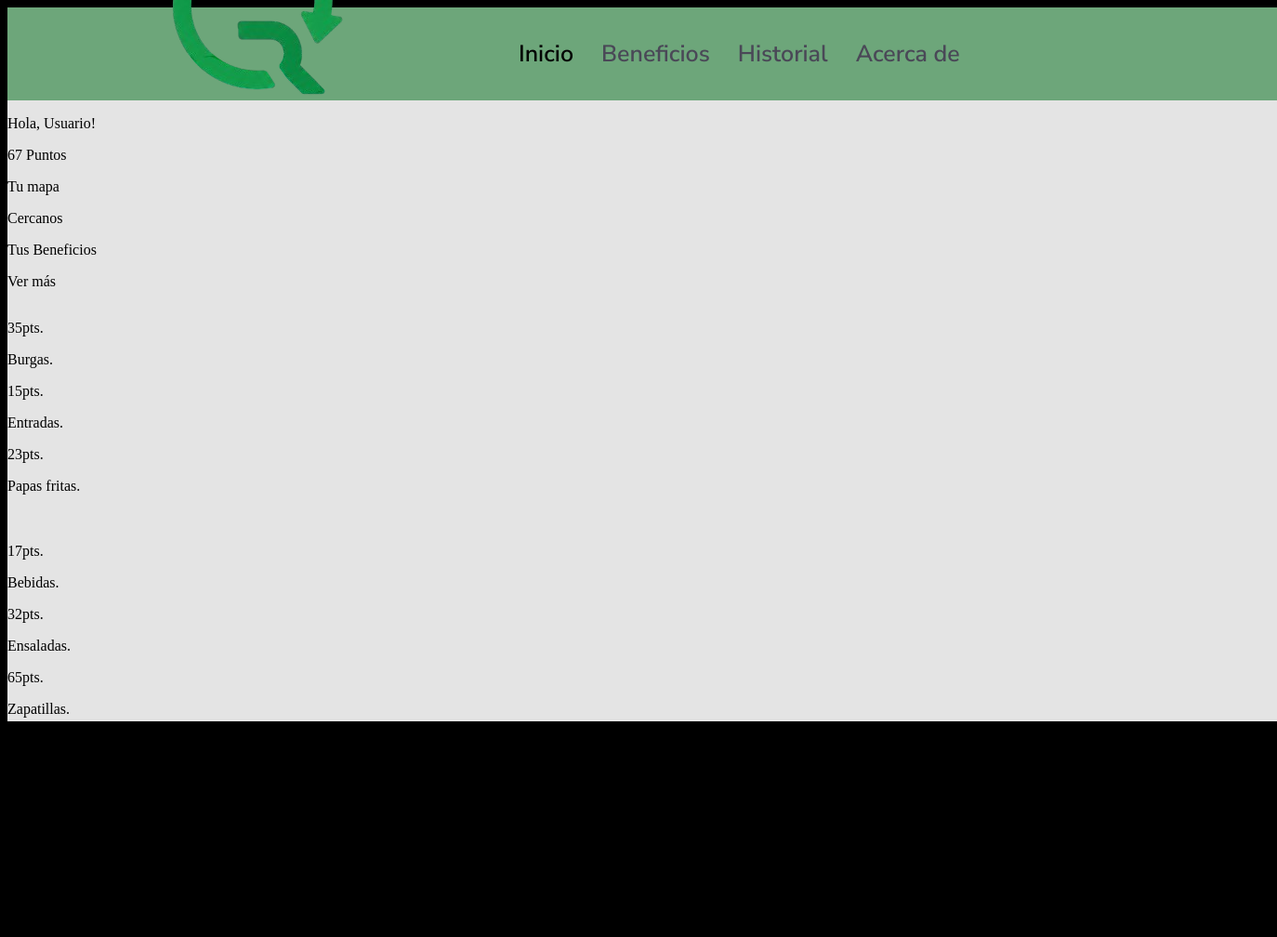
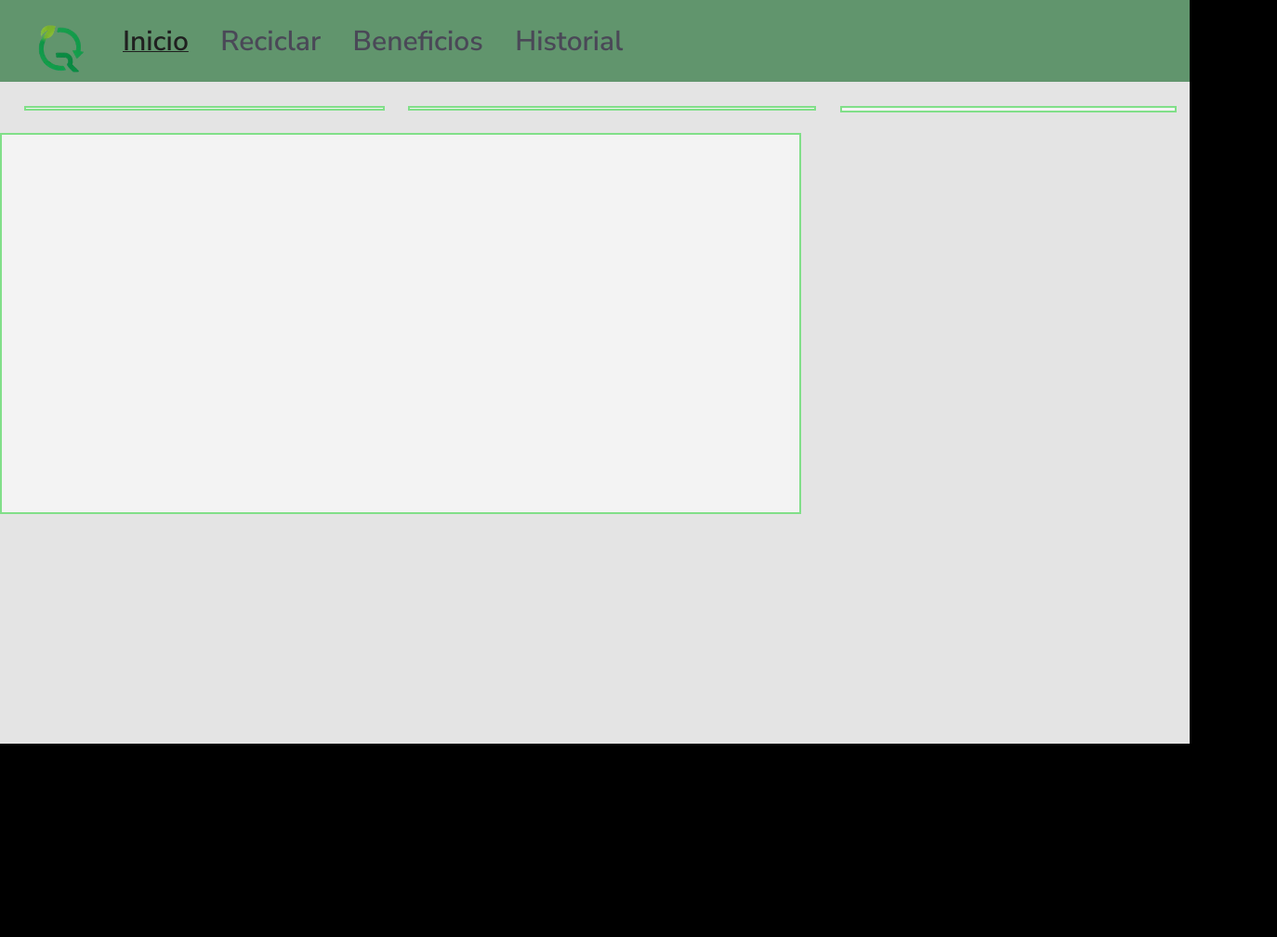
Before and after one commit to ramamai2011/Re-CiclaMe, a plain HTML site: page wiresegundaprincipal.html in a window 1280 px wide. Shown: the whole page at 93% size, 1374 px wide, since content can reach past the window. After the commit the page ends 800 px from the top, so only its background shows below. Drawn offline with Linux system fonts and the light colour scheme.

Commit message:
wireprinci

```diff
--- a/wiresegundaprincipal.css
+++ b/wiresegundaprincipal.css
@@ -1,96 +1,80 @@
 body{
-    background-color: #000;}
-    .cuadradosbene{
-    display: flex;
-    gap: 20px;
-    flex-direction: column;
-    }
+    background-color: #000;
+   height: 100vh;
+margin: 0;}
  .logo{
-    height: 100%;
+    height: 150%;
     aspect-ratio: 1/1;
     }
-
-
-    .rectanguloar{
-    width: 1366px;
-    height: 100px;
-    background-color:  #6DA67A;
-    align-items: center;
+    .arribadeltodo{
+   height: 11%;
+   width: 100%;
+   background-color: #6DA67AE5;
    display: flex;
-    padding: 0 20px;
-    justify-content: space-between;
-    box-sizing: border-box;
-    padding: 20px;
     }
-    .rectanguloaba{
-    width: 1366px;
-    height: 668px;
-    top: 90px;
-    opacity: 1;
+   .contenedorabajo{
+   width: 100%;
+   height: 89%;
    background-color: #E4E4E4;
    display: flex;
    flex-direction: column;
    }
-    .arriba{
+   .horizontal{
    display: flex;
-    gap: 30px;
-    align-items: center;
+   width: 100%;
+   gap: 2%;
+   margin: 2%;
+   }
+   .holausu{
+   width: 30%;
+   height: 33%;
+   background-color: #F3F3F3;
+   border: 2px solid #51D75CB2
+   }
+   .quehacer{
+   height: 33%;
+   width: 34%;
+   background-color: #F3F3F3;
+   border: 2px solid #51D75CB2   ;
+   }
+   .historial{
+   width: 28%;
+   height: 93%;
+   background-color: #F3F3F3;
+   border: 2px solid #51D75CB2;
+   }
+   .puntocercano{
+   width: 67%;
+   height: 57%;
+   background-color: #F3F3F3;
+   border: 2px solid #51D75CB2
+   }
 
-
+   .textosarriba{
+   gap: 3%;
+   display: flex;
+   width: 100%;
+   height: 100%;
    }
-    .Inicio {
-    left: 313px;
-    opacity: 1;
+   .parteactual{
       font-family: Nunito Sans;
       font-weight: 600;
       font-style: SemiBold;
-    font-size: 25px;
+      font-size: 30px;
       line-height: 100%;
       letter-spacing: 0%;
-    color: #000;
-    cursor: pointer;
-
-
-
+      text-decoration: underline;
+      text-decoration-style: solid;
+      text-decoration-thickness: 0%;
+      text-decoration-skip-ink: auto;
+      color: #202020;
    }
-    .Beneficios{
-    top: 32px;
-    left: 400px;
-    opacity: 1;
+   .otraparte{
       font-family: Nunito Sans;
       font-weight: 600;
       font-style: SemiBold;
-    font-size: 25px;
-    line-height: 100%;
-    letter-spacing: 0%;
-    color: #4A4857;
-    cursor: pointer;
-    }
-    .Historial{
-    width: 97;
-    height: 34;
-    top: 32px;
-    left: 544px;
-    opacity: 1;
-    font-family: Nunito Sans;
-    font-weight: 600;
-    font-style: SemiBold;
-    font-size: 25px;
+      font-size: 30px;
       line-height: 100%;
       letter-spacing: 0%;
 color: #4A4857;
    }
-    .Acerca{
-    width: 113;
-    height: 34;
-    top: 32px;
-    left: 668px;
-    opacity: 1;
-    font-family: Nunito Sans;
-    font-weight: 600;
-    font-style: SemiBold;
-    font-size: 25px;
-    line-height: 100%;
-    letter-spacing: 0%;
-    color:#4A4857;
-    }
--- a/wiresegundaprincipal.html
+++ b/wiresegundaprincipal.html
@@ -10,92 +10,20 @@
 <link href="https://fonts.googleapis.com/css2?family=Nunito+Sans:ital,opsz,wght@0,6..12,200..1000;1,6..12,200..1000&display=swap" rel="stylesheet">
 </head>
 <body>
-    <div class="rectanguloar">
-    <div class="arriba">
-            <img class="logo" src="assets/brand/logo-sintext.png" alt="logo">
-    <p class="Inicio" onclick="window.location.href='index.html'">Inicio</p>
-    <p class="Beneficios" onclick="window.location.href='wire2.html'">Beneficios</p>
-     <p class="Historial">Historial</p>
-    <p class="Acerca">Acerca de</p>
-
-    </div>
-    </div>
-    <div class="rectanguloaba">
-        <div class="partearriba">
-        <div class="izquierda">
-        <div class="recusuario"><p class="holausu">Hola, Usuario!</p>
-        <p class="puntos">67 Puntos</p></div>
-        <div class="recmapa">
-            <p class="tumapa">Tu mapa</p>
-            <p class="puntos">Cercanos</p>
-        </div>
-
-
-    </div>
-        <div class="recbeneficios">
-            <div class="beneficiostextos">
-            <p class="tusbeneficios">Tus Beneficios</p>
-            <p class="vermas">Ver más</p> </div>
-            <div class="cuadradosbene">
-                <div class="beneficiosarriba">
-
-
-            <div class="beneburga">
-                <p class="puntosbeneficios">35pts.</p>
-                <p class="nombrebeneficios">Burgas.</p>
-            </div>
-            <div class="beneentrada">
-             <p class="puntosbeneficios">15pts.</p>
-             <p class="nombrebeneficios">Entradas.</p>
-            </div>
-            <div class="benepapa">
-                <p class="puntosbeneficios">23pts.</p>
-                <p class="nombrebeneficios">Papas fritas.</p>
-            </div>
-         </div>
-            <div class="beneficiosabajo">
-            <div class="benebebida">
-                <p class="puntosbeneficios">17pts.</p>
-                <p class="nombrebeneficios">Bebidas.</p>
-            </div>
-            <div class="beneensalada">
-                <p class="puntosbeneficios">32pts.</p>
-                <p class="nombrebeneficios">Ensaladas.</p>
-            </div>
-            <div class="benezapas">
-                <p class="puntosbeneficios">65pts.</p>
-                <p class="nombrebeneficios">Zapatillas.</p>
-            </div>
-            </div>
-        </div>
-        </div>
-    </div>
-        <div class="rechistorial">
-            <div class="historialestxt">
-            <p class="tusbeneficios">Historial</p>
-            <p class="vermas">Ver más</p>
-            </div>
-            <div class="rectangulohistoriales">
-            <div class="historiales">
-                <p class="titulohistorial">Cartón(x5)</p></div>
-            <div class="historiales">
-               <p class="titulohistorial">Papel</p></div>
-            <div class="historiales">
-                <p class="titulohistorial">Botellas(x2)</p></div>
-            <div class="historiales">
-            <p class="titulohistorial">Cartón(x3)</p></div>
-        </div>
-            </div>
-        </div>
-
-
-
-
-
-
-
-    </div>
-
-
+<div class="arribadeltodo">
+    <img class="logo" src="assets/brand/logo-sintext.png" alt="logo">
+    <div class="textosarriba">
+    <p class="parteactual">Inicio</p>
+    <p class="otraparte">Reciclar</p>
+    <p class="otraparte">Beneficios</p>
+    <p class="otraparte">Historial</p> </div>
+</div>
+<div class="contenedorabajo">
+<div class="horizontal">
+<div class="holausu"></div>
+<div class="quehacer"></div>
+<div class="historial"></div> </div>
+<div class="puntocercano"></div>
+</div>
    </body>
 </html>
```
Lines whose indentation alone changed are shown as unchanged.
